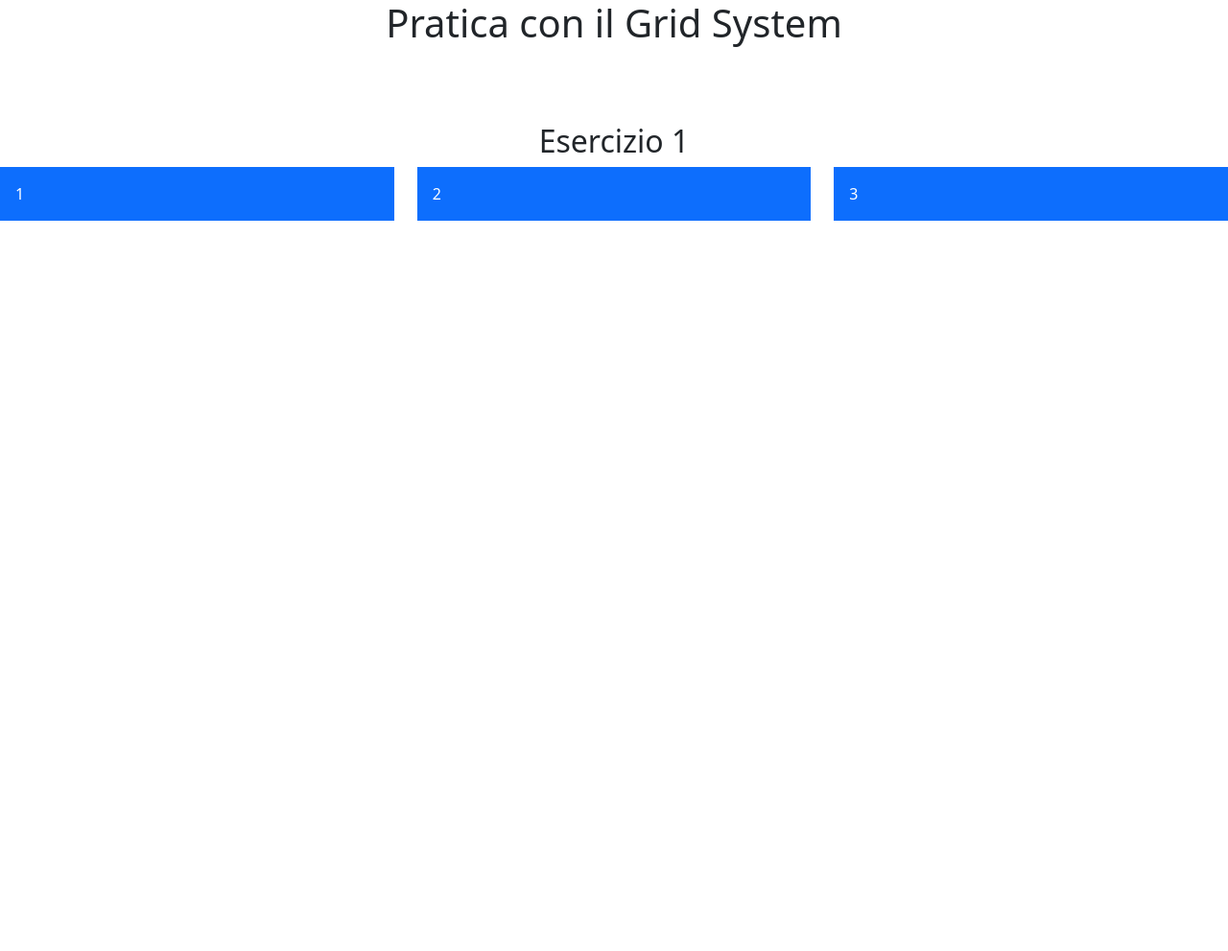
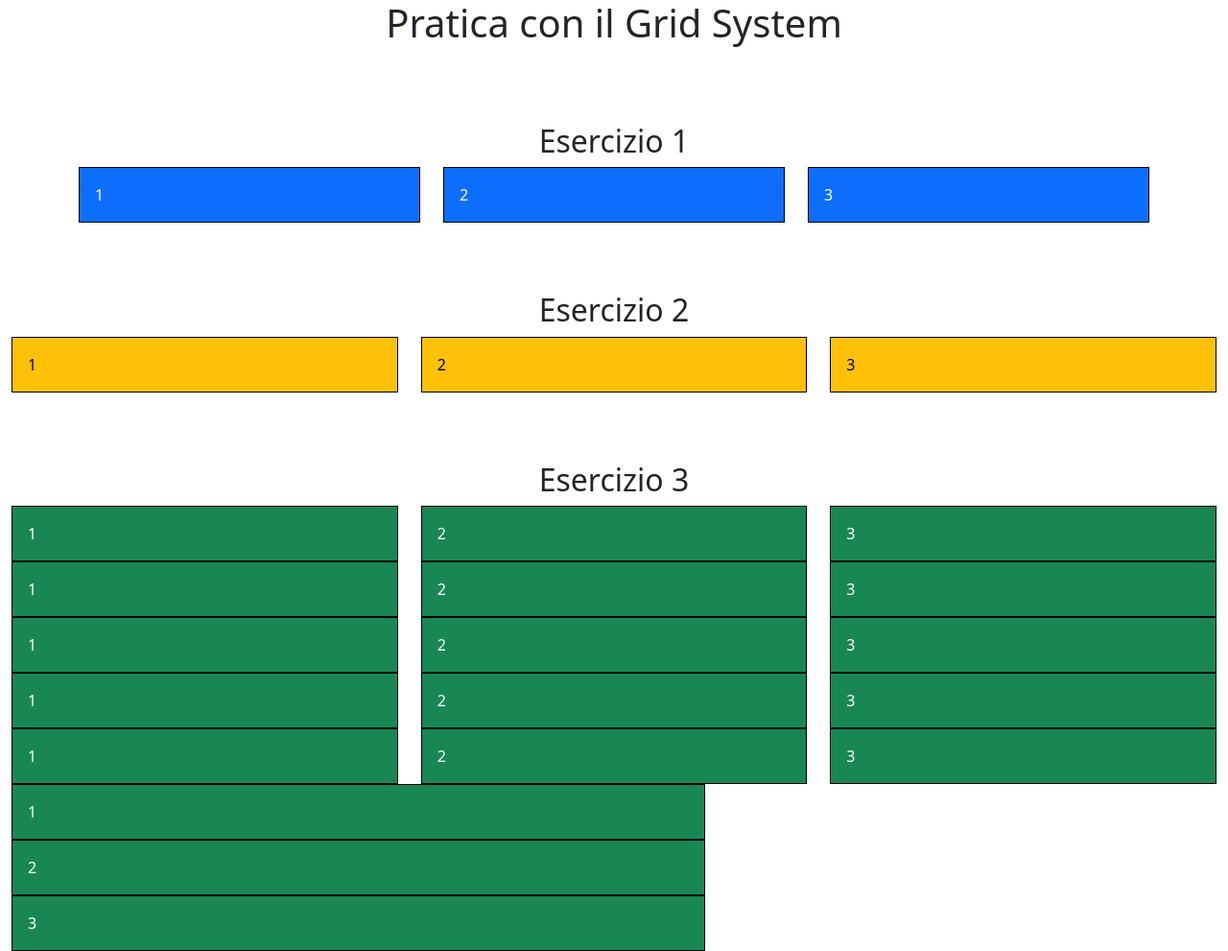
Before and after one commit to Asura0107/U2-W2-D1, a plain HTML site: page index.html in a window 1280 px wide. Shown: the whole page at 96% size. Before the commit the page ends 800 px from the top, so only its background shows below. Drawn offline with nearby package versions, Linux system fonts and the light colour scheme.

Commit message:
U2-W2-D1-bootstrap

```diff
--- a/index.html
+++ b/index.html
@@ -22,17 +22,106 @@
     <br />
     <br />
     <br />
-    <div class="cointener-md">
+    <div class="container-md">
       <h2>Esercizio 1</h2>
       <div class="row">
         <div class="col-4">
-          <div class="bg-primary text-white p-md-3">1</div>
+          <div class="bg-primary text-white p-md-3 border border-black">1</div>
         </div>
         <div class="col-4">
-          <div class="bg-primary text-white p-md-3">2</div>
+          <div class="bg-primary text-white p-md-3 border border-black">2</div>
         </div>
         <div class="col-4">
-          <div class="bg-primary text-white p-md-3">3</div>
+          <div class="bg-primary text-white p-md-3 border border-black">3</div>
+        </div>
+      </div>
+    </div>
+    <br />
+    <br />
+    <br />
+    <div class="container-fluid">
+      <h2>Esercizio 2</h2>
+      <div class="row justify-content-center">
+        <div class="col-7 col-md-4">
+          <div class="bg-warning text-black p-md-3 border border-black">1</div>
+        </div>
+        <div class="col-7 col-md-4">
+          <div class="bg-warning text-black p-md-3 border border-black">2</div>
+        </div>
+        <div class="col-7 col-md-4">
+          <div class="bg-warning text-black p-md-3 border border-black">3</div>
+        </div>
+      </div>
+    </div>
+    <br />
+    <br />
+    <br />
+    <div class="container-fluid">
+      <h2>Esercizio 3</h2>
+      <div class="row">
+        <div class="col-4">
+          <div class="bg-success text-white p-md-3 border border-black">1</div>
+        </div>
+        <div class="col-4">
+          <div class="bg-success text-white p-md-3 border border-black">2</div>
+        </div>
+        <div class="col-4">
+          <div class="bg-success text-white p-md-3 border border-black">3</div>
+        </div>
+      </div>
+      <div class="row">
+        <div class="col-7 col-sm-4">
+          <div class="bg-success text-white p-md-3 border border-black">1</div>
+        </div>
+        <div class="col-7 col-sm-4">
+          <div class="bg-success text-white p-md-3 border border-black">2</div>
+        </div>
+        <div class="col-7 col-sm-4">
+          <div class="bg-success text-white p-md-3 border border-black">3</div>
+        </div>
+      </div>
+      <div class="row">
+        <div class="col-7 col-md-4">
+          <div class="bg-success text-white p-md-3 border border-black">1</div>
+        </div>
+        <div class="col-7 col-md-4">
+          <div class="bg-success text-white p-md-3 border border-black">2</div>
+        </div>
+        <div class="col-7 col-md-4">
+          <div class="bg-success text-white p-md-3 border border-black">3</div>
+        </div>
+      </div>
+      <div class="row">
+        <div class="col-7 col-lg-4">
+          <div class="bg-success text-white p-md-3 border border-black">1</div>
+        </div>
+        <div class="col-7 col-lg-4">
+          <div class="bg-success text-white p-md-3 border border-black">2</div>
+        </div>
+        <div class="col-7 col-lg-4">
+          <div class="bg-success text-white p-md-3 border border-black">3</div>
+        </div>
+      </div>
+      <div class="row">
+        <div class="col-7 col-xl-4">
+          <div class="bg-success text-white p-md-3 border border-black">1</div>
+        </div>
+        <div class="col-7 col-xl-4">
+          <div class="bg-success text-white p-md-3 border border-black">2</div>
+        </div>
+        <div class="col-7 col-xl-4">
+          <div class="bg-success text-white p-md-3 border border-black">3</div>
+        </div>
+      </div>
+      <div class="row">
+        <div class="col-7 col-xxl-4">
+          <div class="bg-success text-white p-md-3 border border-black">1</div>
+        </div>
+        <div class="col-7 col-xxl-4">
+          <div class="bg-success text-white p-md-3 border border-black">2</div>
+        </div>
+        <div class="col-7 col-xxl-4">
+          <div class="bg-success text-white p-md-3 border border-black">3</div>
         </div>
       </div>
     </div>
```
